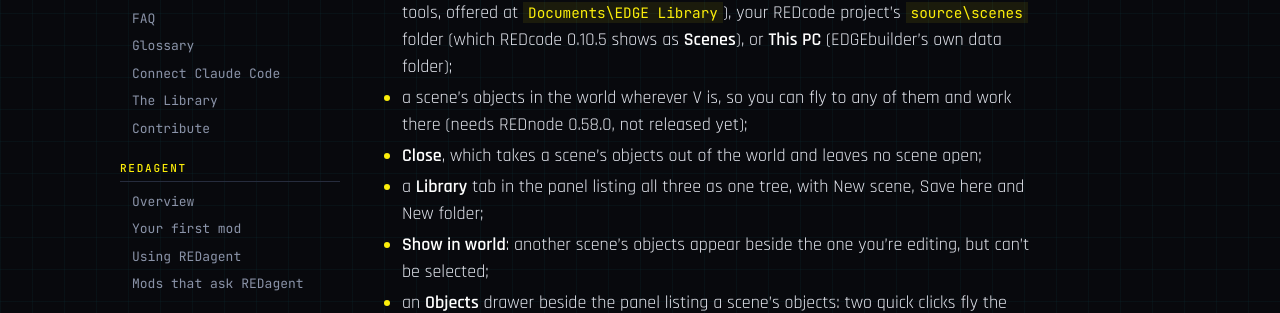
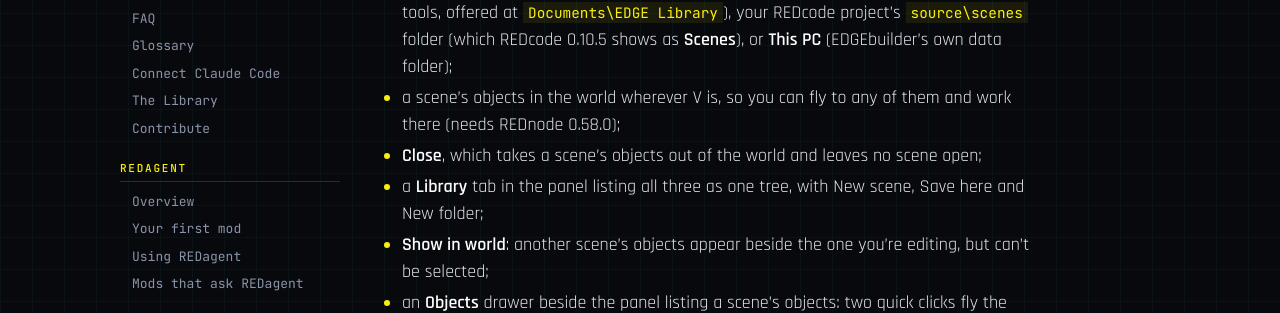
Before and after one commit to Edgemodders/EDGEweb, a Jekyll site: the page built from docs/wiki/edgebuilder/scenes.md, in a window 1280 px wide and 900 px high, scrolled down 1893 px. Shown: the part 174-487 px from the top of the window. Built offline with Jekyll 4.4.1, drawn with Linux system fonts in a browser that asks for light colours.

Commit message:
Wiki: EDGEbuilder's objects far from V need REDnode 0.58.0, now released
Co-Authored-By: Claude Opus 5.5 <noreply@anthropic.com>

```diff
--- a/docs/wiki/edgebuilder/scenes.md
+++ b/docs/wiki/edgebuilder/scenes.md
@@ -41,7 +41,7 @@ Phase B3, **Arrange and save**, comes in two halves. The first, B3-1 Arrange, pa
 
 - **named scenes** you save and open again (the **Return** behaviour). A scene is saved after every change, as today; **Ctrl+S** confirms it and **Ctrl+Shift+S** saves a copy under a new name;
 - three places to keep them: the [EDGE Library](../library.html) (a folder of your own, shared by the EDGE tools, offered at `Documents\EDGE Library`), your REDcode project's `source\scenes` folder (which REDcode 0.10.5 shows as **Scenes**), or **This PC** (EDGEbuilder's own data folder);
-- a scene's objects in the world wherever V is, so you can fly to any of them and work there (needs REDnode 0.58.0, not released yet);
+- a scene's objects in the world wherever V is, so you can fly to any of them and work there (needs REDnode 0.58.0);
 - **Close**, which takes a scene's objects out of the world and leaves no scene open;
 - a **Library** tab in the panel listing all three as one tree, with New scene, Save here and New folder;
 - **Show in world**: another scene's objects appear beside the one you're editing, but can't be selected;
```
